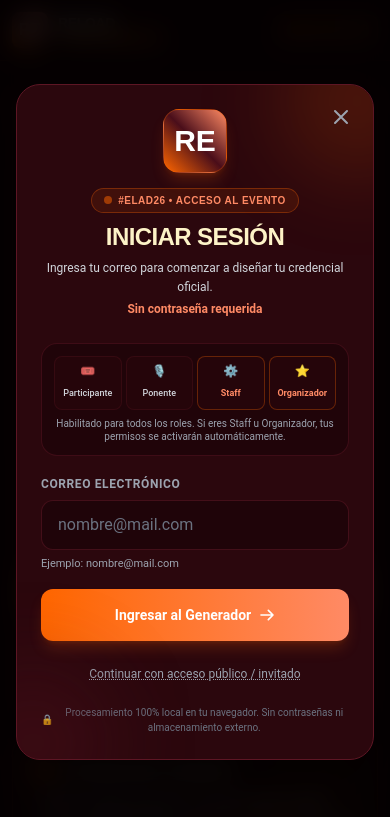
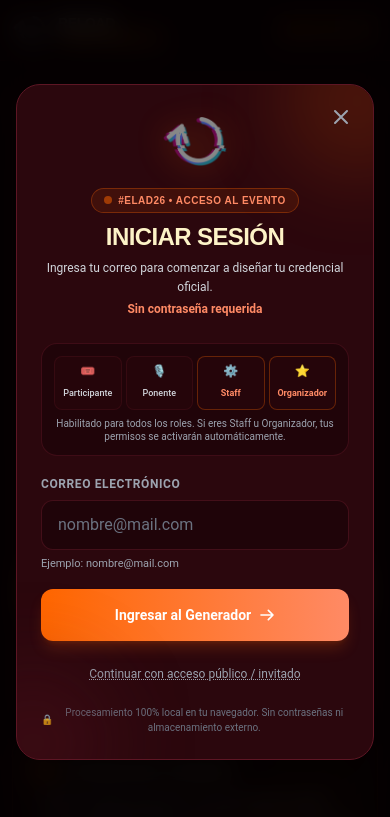
Before and after one commit to alejandraeggers/editorfoto, a website: page index.html in a window 390 px wide. Shown: the top 817 px of the page. Drawn offline with nearby package versions, Linux system fonts and the light colour scheme.

Commit message:
feat: reemplazar insignias RE por logo favicon.png en modales, barra de navegacion y canvas

```diff
--- a/index.html
+++ b/index.html
@@ -151,9 +151,9 @@
 
       <!-- Encabezado / Logo -->
       <div class="text-center mb-6">
-        <div
-          class="w-16 h-16 rounded-2xl bg-gradient-to-tr from-orangeCircuit via-burgundy to-orangeCircuit-soft flex items-center justify-center shadow-lg shadow-orangeCircuit/20 mx-auto mb-3.5 border border-orangeCircuit/30">
-          <span class="text-white font-extrabold font-tech text-3xl">RE</span>
+        <div class="w-16 h-16 sm:w-20 sm:h-20 mx-auto mb-3.5 flex items-center justify-center">
+          <img src="favicon.png" alt="RELOAD Logo"
+            class="w-full h-full object-contain drop-shadow-[0_4px_16px_rgba(255,102,0,0.35)]">
         </div>
 
         <div
@@ -252,9 +252,9 @@
       </button>
 
       <div class="text-center mb-8">
-        <div
-          class="w-14 h-14 rounded-2xl bg-gradient-to-tr from-orangeCircuit via-burgundy to-orangeCircuit-soft flex items-center justify-center shadow-lg shadow-orangeCircuit/20 mx-auto mb-4">
-          <span class="text-white font-extrabold font-tech text-2xl">RE</span>
+        <div class="w-14 h-14 mx-auto mb-4 flex items-center justify-center">
+          <img src="favicon.png" alt="RELOAD Logo"
+            class="w-full h-full object-contain drop-shadow-[0_4px_12px_rgba(255,102,0,0.3)]">
         </div>
         <h2 class="text-2xl font-bold font-tech text-cream tracking-tight">VERIFICAR STAFF</h2>
         <p class="text-xs text-gray-400 mt-2">Ingresa tu correo electrónico registrado para verificar tu identidad y
@@ -293,10 +293,8 @@
       class="border-b border-burgundy-light/40 bg-burgundy-deep/90 backdrop-blur-md sticky top-0 z-50 px-3 sm:px-4 py-3">
       <div class="max-w-7xl mx-auto flex justify-between items-center gap-2">
         <div class="flex items-center space-x-2.5 sm:space-x-3">
-          <div
-            class="w-9 h-9 sm:w-10 sm:h-10 rounded-lg bg-gradient-to-tr from-orangeCircuit via-burgundy to-orangeCircuit-soft flex items-center justify-center shadow-lg shadow-orangeCircuit/20 shrink-0">
-            <span class="text-white font-extrabold font-tech text-base sm:text-lg">RE</span>
-          </div>
+          <img src="favicon.png" alt="RELOAD Logo"
+            class="w-9 h-9 sm:w-10 sm:h-10 shrink-0 object-contain drop-shadow-[0_2px_8px_rgba(255,102,0,0.3)]">
           <div>
             <h1
               class="text-sm sm:text-lg font-bold tracking-tight font-tech text-transparent bg-clip-text bg-gradient-to-r from-white via-cream to-orangeCircuit-soft leading-tight">
@@ -1130,6 +1128,11 @@
 
     // Estado de la Imagen y Composición
     let userImage = null;
+    const faviconLogo = new Image();
+    faviconLogo.src = 'favicon.png';
+    faviconLogo.onload = () => {
+      if (!userImage) render();
+    };
     let selectedLayout = 'half';        // 'half', 'eyes', 'full'
     let selectedColorEffect = 'none';   // 'none', 'glitch', 'terminal'
 
@@ -2454,9 +2457,13 @@
       } else {
         ctx.fillStyle = '#2B070D'; // Borgoña oscuro
         ctx.fillRect(thumbX, thumbY, thumbSize, thumbSize);
-        ctx.fillStyle = '#FF6600';
-        ctx.font = 'bold 36px "Montserrat", sans-serif';
-        ctx.fillText("RE", thumbX + 50, thumbY + 55);
+        if (faviconLogo && faviconLogo.complete && faviconLogo.naturalWidth > 0) {
+          ctx.drawImage(faviconLogo, thumbX + 8, thumbY + 8, thumbSize - 16, thumbSize - 16);
+        } else {
+          ctx.fillStyle = '#FF6600';
+          ctx.font = 'bold 36px "Montserrat", sans-serif';
+          ctx.fillText("RE", thumbX + 50, thumbY + 55);
+        }
       }
 
       // 4. Nombre del participante
```
